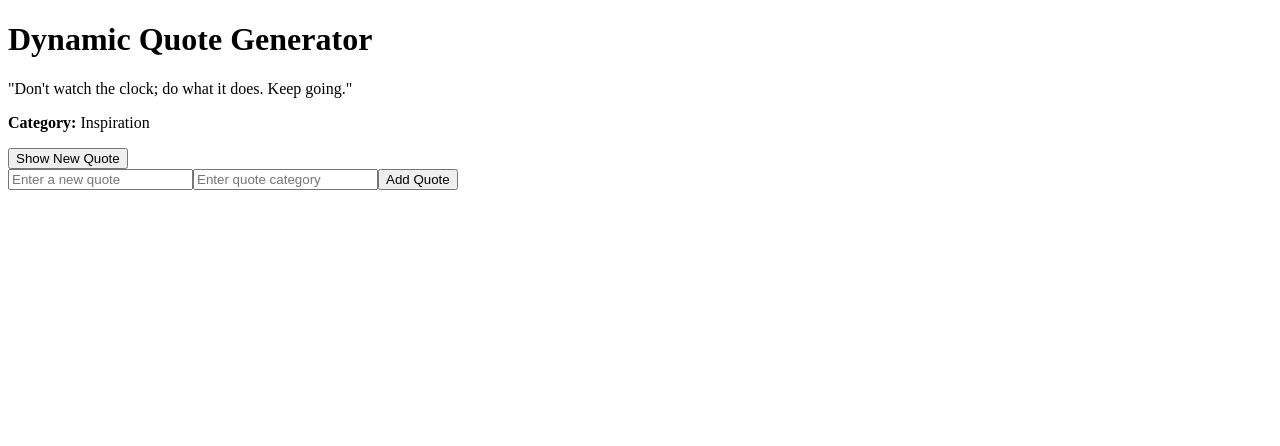
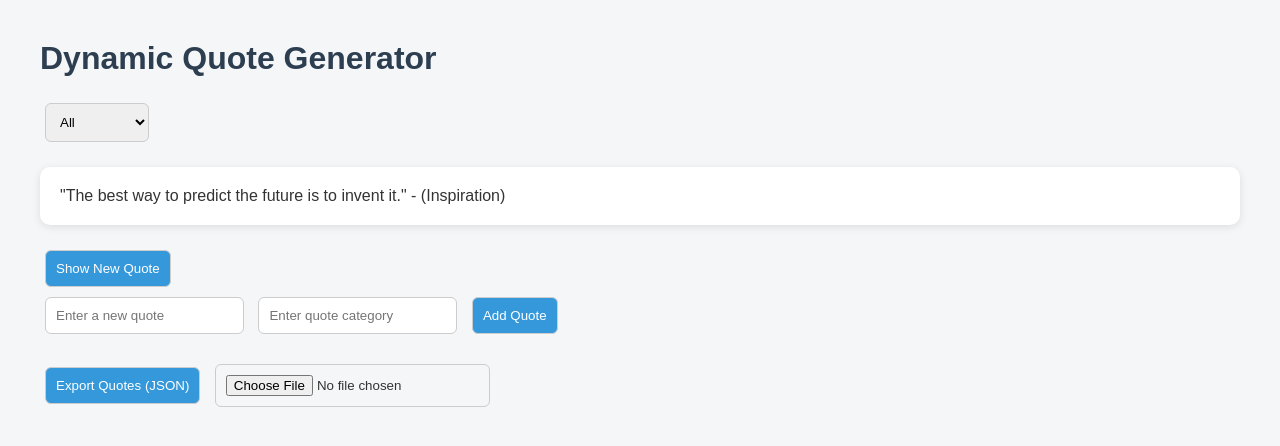
Before and after one commit to DayvonSam/alx_fe_javascript, a plain HTML site: page dom-manipulation/index.html in a window 1280 px wide. Drawn offline with Linux system fonts and the light colour scheme.

Commit message:
second commit

```diff
--- a/dom-manipulation/index.html
+++ b/dom-manipulation/index.html
@@ -1,21 +1,71 @@
 <!DOCTYPE html>
 <html lang="en">
 <head>
-  <meta charset="UTF-8">
-  <meta name="viewport" content="width=device-width, initial-scale=1.0">
+  <meta charset="UTF-8" />
+  <meta name="viewport" content="width=device-width, initial-scale=1.0" />
   <title>Dynamic Quote Generator</title>
+  <style>
+    body {
+      font-family: Arial, sans-serif;
+      margin: 40px;
+      background-color: #f4f6f8;
+      color: #333;
+    }
+    h1 {
+      color: #2c3e50;
+    }
+    #quoteDisplay {
+      background: #fff;
+      padding: 20px;
+      border-radius: 10px;
+      margin: 20px 0;
+      box-shadow: 0 2px 8px rgba(0, 0, 0, 0.1);
+    }
+    select, input, button {
+      padding: 10px;
+      margin: 5px;
+      border: 1px solid #ccc;
+      border-radius: 6px;
+    }
+    button {
+      background-color: #3498db;
+      color: white;
+      cursor: pointer;
+    }
+    button:hover {
+      background-color: #2980b9;
+    }
+    #fileControls {
+      margin-top: 20px;
+    }
+  </style>
 </head>
 <body>
   <h1>Dynamic Quote Generator</h1>
 
-  <!-- Quote Display Section -->
-  <div id="quoteDisplay"></div>
+  <!-- Category Filter -->
+  <select id="categoryFilter" onchange="filterQuotes()">
+    <option value="all">All Categories</option>
+  </select>
 
-  <!-- Button to show new quote -->
+  <!-- Quote Display -->
+  <div id="quoteDisplay">Click "Show New Quote" to begin.</div>
+
+  <!-- Buttons -->
   <button id="newQuote">Show New Quote</button>
 
-  <!-- Add quote form container -->
-  <div id="addQuoteForm"></div>
+  <!-- Add Quote Form -->
+  <div>
+    <input id="newQuoteText" type="text" placeholder="Enter a new quote" />
+    <input id="newQuoteCategory" type="text" placeholder="Enter quote category" />
+    <button onclick="addQuote()">Add Quote</button>
+  </div>
+
+  <!-- Import / Export -->
+  <div id="fileControls">
+    <button onclick="exportToJsonFile()">Export Quotes (JSON)</button>
+    <input type="file" id="importFile" accept=".json" onchange="importFromJsonFile(event)" />
+  </div>
 
   <script src="script.js"></script>
 </body>
--- a/dom-manipulation/script.js
+++ b/dom-manipulation/script.js
@@ -1,73 +1,172 @@
-// Quotes array with text and category
-const quotes = [
-  { text: "The best way to get started is to quit talking and begin doing.", category: "Motivation" },
-  { text: "Don't watch the clock; do what it does. Keep going.", category: "Inspiration" },
-  { text: "Success is not in what you have, but who you are.", category: "Wisdom" }
-];
+// -------------------- INITIALIZATION --------------------
+let quotes = [];
+const quoteDisplay = document.getElementById("quoteDisplay");
+const categoryFilter = document.getElementById("categoryFilter");
+const newQuoteBtn = document.getElementById("newQuote");
 
-// Function to display a random quote
-function displayRandomQuote() {
-  const randomIndex = Math.floor(Math.random() * quotes.length);
-  const randomQuote = quotes[randomIndex];
+// Load quotes from localStorage on startup
+window.onload = function () {
+  const savedQuotes = localStorage.getItem("quotes");
+  if (savedQuotes) {
+    quotes = JSON.parse(savedQuotes);
+  } else {
+    // Default quotes
+    quotes = [
+      { text: "The best way to predict the future is to invent it.", category: "Inspiration" },
+      { text: "Do one thing every day that scares you.", category: "Motivation" },
+      { text: "Stay hungry, stay foolish.", category: "Wisdom" }
+    ];
+    saveQuotes();
+  }
 
-  const quoteDisplay = document.getElementById("quoteDisplay");
+  populateCategories();
+  const lastCategory = localStorage.getItem("lastCategory");
+  if (lastCategory) categoryFilter.value = lastCategory;
 
-  // Use innerHTML (ALX checker looks for this!)
-  quoteDisplay.innerHTML = `
-    <p>"${randomQuote.text}"</p>
-    <p><strong>Category:</strong> ${randomQuote.category}</p>
-  `;
+  filterQuotes();
+
+  // Restore last viewed quote (session)
+  const lastQuote = sessionStorage.getItem("lastQuote");
+  if (lastQuote) quoteDisplay.innerText = lastQuote;
+};
+
+// -------------------- CORE FUNCTIONS --------------------
+
+// Save quotes array to local storage
+function saveQuotes() {
+  localStorage.setItem("quotes", JSON.stringify(quotes));
 }
 
-// Function to add a new quote to the array and update DOM
+// Show a random quote from the selected filter
+function showRandomQuote() {
+  const selectedCategory = categoryFilter.value;
+  let filtered = quotes;
+  if (selectedCategory !== "all") {
+    filtered = quotes.filter(q => q.category === selectedCategory);
+  }
+
+  if (filtered.length === 0) {
+    quoteDisplay.innerText = "No quotes available in this category.";
+    return;
+  }
+
+  const randomIndex = Math.floor(Math.random() * filtered.length);
+  const quote = filtered[randomIndex];
+  quoteDisplay.innerText = `"${quote.text}" - (${quote.category})`;
+
+  // Save last viewed quote in sessionStorage
+  sessionStorage.setItem("lastQuote", quoteDisplay.innerText);
+}
+
+// Add a new quote
 function addQuote() {
-  const newQuoteText = document.getElementById("newQuoteText").value.trim();
-  const newQuoteCategory = document.getElementById("newQuoteCategory").value.trim();
+  const textInput = document.getElementById("newQuoteText");
+  const categoryInput = document.getElementById("newQuoteCategory");
+  const text = textInput.value.trim();
+  const category = categoryInput.value.trim();
 
-  if (newQuoteText && newQuoteCategory) {
-    const newQuote = { text: newQuoteText, category: newQuoteCategory };
-    quotes.push(newQuote);
-    displayRandomQuote();
+  if (!text || !category) {
+    alert("Please enter both a quote and a category.");
+    return;
+  }
 
-    // Clear inputs
-    document.getElementById("newQuoteText").value = "";
-    document.getElementById("newQuoteCategory").value = "";
-  } else {
-    alert("Please enter both quote text and category.");
+  const newQuote = { text, category };
+  quotes.push(newQuote);
+  saveQuotes();
+
+  textInput.value = "";
+  categoryInput.value = "";
+
+  populateCategories();
+  filterQuotes();
+
+  alert("Quote added successfully!");
+}
+
+// Populate categories dynamically
+function populateCategories() {
+  const categories = ["all", ...new Set(quotes.map(q => q.category))];
+  categoryFilter.innerHTML = "";
+  categories.forEach(cat => {
+    const option = document.createElement("option");
+    option.value = cat;
+    option.textContent = cat.charAt(0).toUpperCase() + cat.slice(1);
+    categoryFilter.appendChild(option);
+  });
+}
+
+// Filter quotes by category
+function filterQuotes() {
+  const selectedCategory = categoryFilter.value;
+  localStorage.setItem("lastCategory", selectedCategory);
+  showRandomQuote();
+}
+
+// -------------------- IMPORT / EXPORT --------------------
+
+// Export quotes to JSON file
+function exportToJsonFile() {
+  const blob = new Blob([JSON.stringify(quotes, null, 2)], { type: "application/json" });
+  const url = URL.createObjectURL(blob);
+  const a = document.createElement("a");
+  a.href = url;
+  a.download = "quotes.json";
+  a.click();
+  URL.revokeObjectURL(url);
+}
+
+// Import quotes from JSON file
+function importFromJsonFile(event) {
+  const fileReader = new FileReader();
+  fileReader.onload = function (e) {
+    try {
+      const importedQuotes = JSON.parse(e.target.result);
+      if (Array.isArray(importedQuotes)) {
+        quotes.push(...importedQuotes);
+        saveQuotes();
+        populateCategories();
+        filterQuotes();
+        alert("Quotes imported successfully!");
+      } else {
+        alert("Invalid JSON format!");
+      }
+    } catch {
+      alert("Error reading JSON file!");
+    }
+  };
+  fileReader.readAsText(event.target.files[0]);
+}
+
+// -------------------- EVENT LISTENER --------------------
+newQuoteBtn.addEventListener("click", showRandomQuote);
+
+// -------------------- SERVER SYNC SIMULATION --------------------
+
+// Simulate fetching data from a mock server (e.g., JSONPlaceholder)
+async function syncWithServer() {
+  try {
+    // Mock fetch (replace with real API if available)
+    const response = await fetch("https://jsonplaceholder.typicode.com/posts?_limit=3");
+    const serverData = await response.json();
+
+    // Convert mock server data to quote format
+    const serverQuotes = serverData.map(post => ({
+      text: post.title,
+      category: "Server"
+    }));
+
+    // Conflict resolution: server wins
+    const mergedQuotes = [...serverQuotes, ...quotes];
+    quotes = mergedQuotes;
+    saveQuotes();
+    populateCategories();
+    filterQuotes();
+
+    console.log("Synced with server successfully!");
+  } catch (error) {
+    console.error("Server sync failed:", error);
   }
 }
 
-// Function to dynamically create the add-quote form
-function createAddQuoteForm() {
-  const formContainer = document.getElementById("addQuoteForm");
-
-  const quoteInput = document.createElement("input");
-  quoteInput.type = "text";
-  quoteInput.id = "newQuoteText";
-  quoteInput.placeholder = "Enter a new quote";
-
-  const categoryInput = document.createElement("input");
-  categoryInput.type = "text";
-  categoryInput.id = "newQuoteCategory";
-  categoryInput.placeholder = "Enter quote category";
-
-  const addButton = document.createElement("button");
-  addButton.textContent = "Add Quote";
-  addButton.addEventListener("click", addQuote);
-
-  formContainer.appendChild(quoteInput);
-  formContainer.appendChild(categoryInput);
-  formContainer.appendChild(addButton);
-}
-
-// Add event listener for the “Show New Quote” button
-const showQuoteButton = document.getElementById("newQuote");
-if (showQuoteButton) {
-  showQuoteButton.addEventListener("click", displayRandomQuote);
-}
-
-// Initialize when DOM loads
-document.addEventListener("DOMContentLoaded", function () {
-  createAddQuoteForm();
-  displayRandomQuote();
-});
+// Sync every 60 seconds
+setInterval(syncWithServer, 60000);
```
